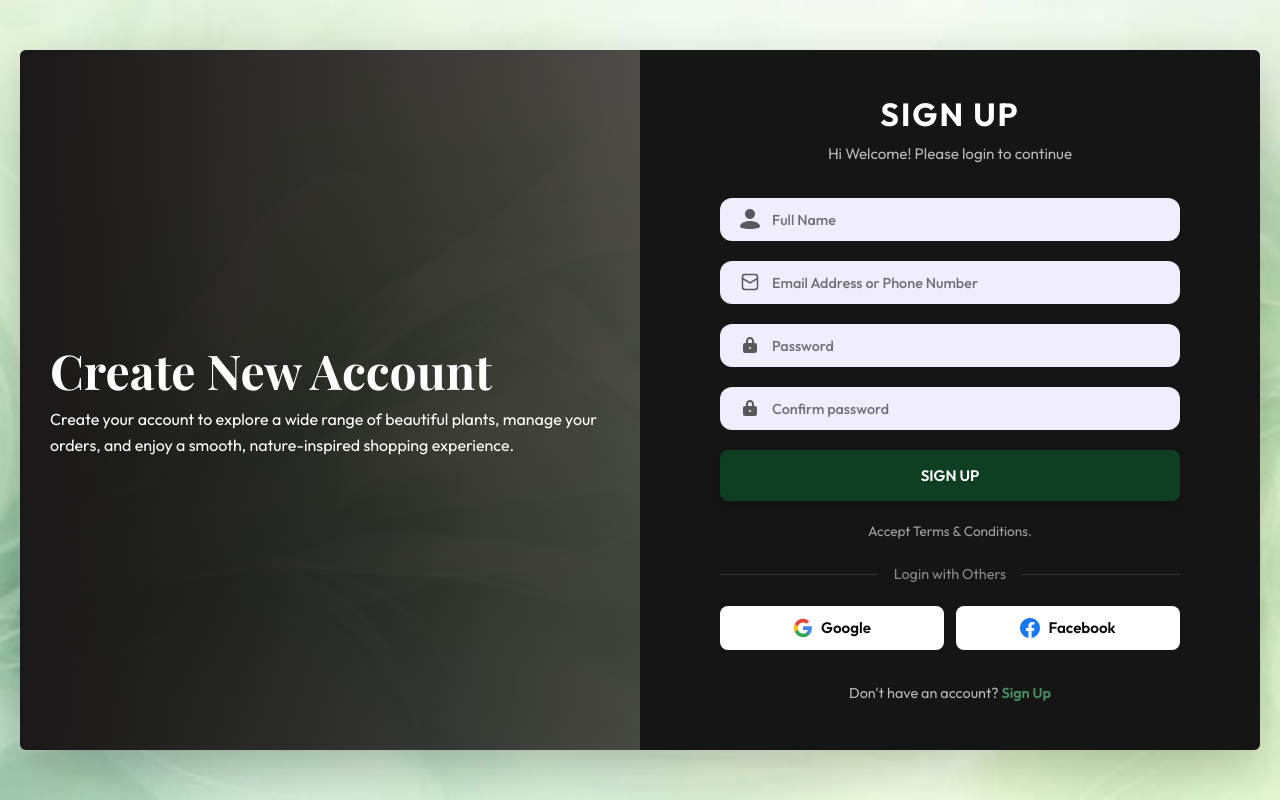
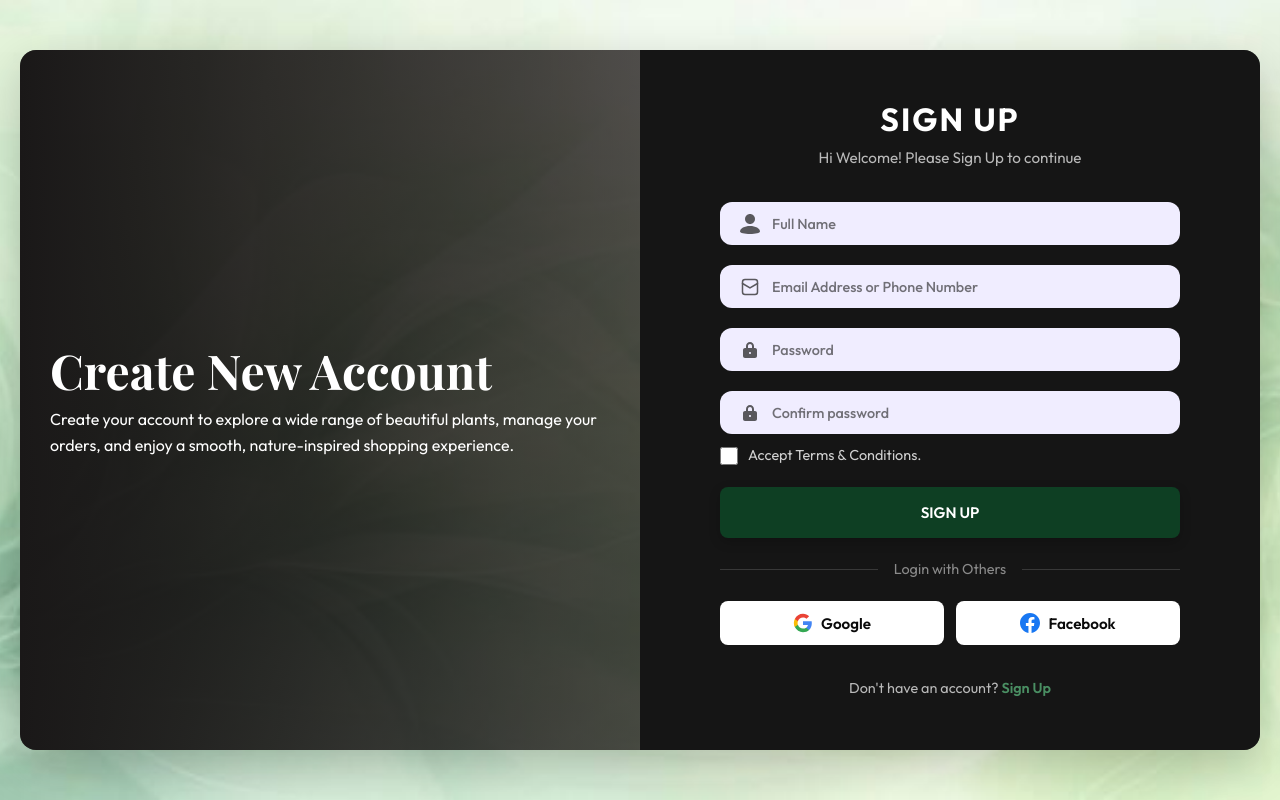
Before and after one commit to JayaniSrimali/Login-System, a Flask app: page /signup in a window 1280 px wide. Run offline with Flask 3, Linux system fonts and the light colour scheme.

Commit message:
Update Signup Page: Add Terms Checkbox and styling

```diff
--- a/static/css/style.css
+++ b/static/css/style.css
@@ -215,7 +215,7 @@ h6 {
     max-width: 1400px;
     width: 100%;
     background: linear-gradient(rgba(0, 0, 0, 0.4), rgba(0, 0, 0, 0.4));
-    border-radius: var(--radius-sm);
+    border-radius: var(--radius-lg);
     overflow: hidden;
     box-shadow: var(--shadow-xl);
     min-height: 700px;
@@ -1040,4 +1040,31 @@ h6 {
     .section-title {
         font-size: 2rem;
     }
+}/* Terms Checkbox */
+.terms-checkbox {
+    display: flex;
+    align-items: center;
+    gap: 10px;
+    justify-content: flex-start;
+    /* Align left */
+    width: 100%;
+    margin-top: -10px;
+    /* Pull it a bit closer to inputs if needed, or leave as is */
 }
+
+.terms-checkbox input[type="checkbox"] {
+    width: 18px;
+    height: 18px;
+    accent-color: var(--green-primary);
+    cursor: pointer;
+}
+
+.terms-checkbox label {
+    font-size: 0.9rem;
+    color: rgba(255, 255, 255, 0.8);
+    cursor: pointer;
+}
+
+.terms-checkbox label:hover {
+    color: var(--white);
+}
--- a/templates/signup.html
+++ b/templates/signup.html
@@ -18,7 +18,7 @@
         <div class="auth-right">
             <div class="auth-form-container">
                 <h2 class="auth-title">SIGN UP</h2>
-                <p class="auth-subtitle">Hi Welcome! Please login to continue</p>
+                <p class="auth-subtitle">Hi Welcome! Please Sign Up to continue</p>
 
                 <form method="POST" action="{{ url_for('signup') }}" class="auth-form">
                     {{ form.hidden_tag() }}
@@ -100,9 +100,13 @@
                         {% endif %}
                     </div>
 
+
+                    <div class="terms-checkbox">
+                        <input type="checkbox" id="terms" name="terms" required>
+                        <label for="terms">Accept Terms & Conditions.</label>
+                    </div>
+
                     <button type="submit" class="btn btn-primary btn-full">SIGN UP</button>
-
-                    <p class="terms-text">Accept Terms & Conditions.</p>
 
                     <div class="divider">
                         <span>Login with Others</span>
```
